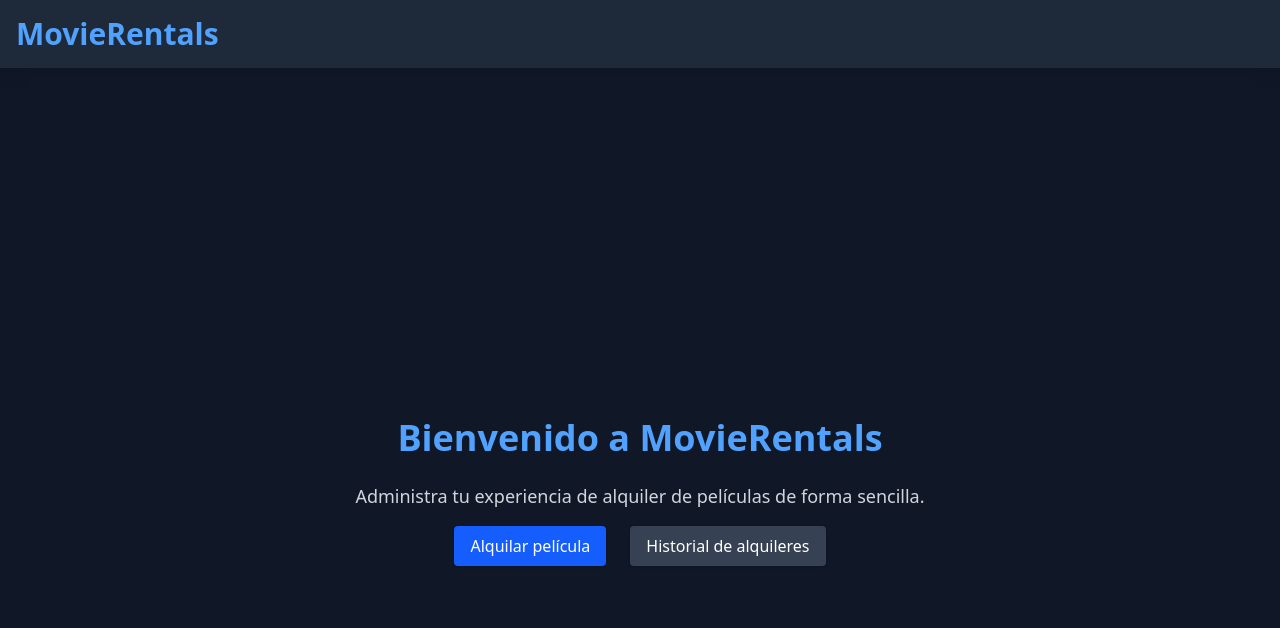
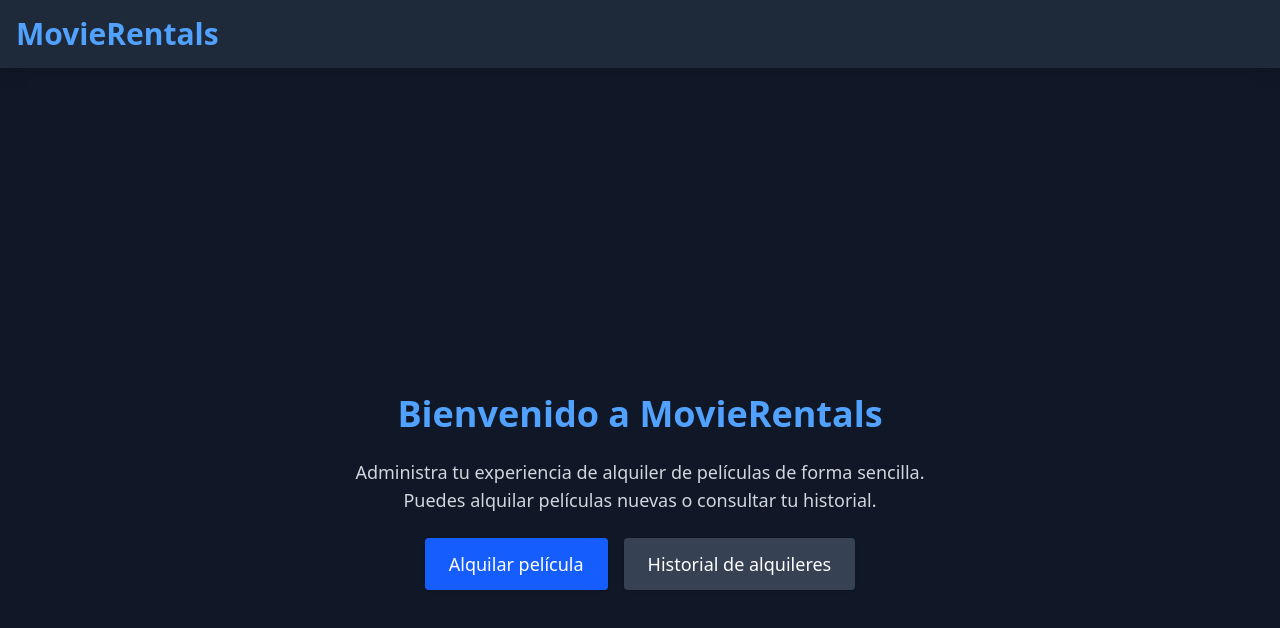
Before and after one commit to TomasDeAndreis1804/sakila-front, a React (Vite) app: page / in a window 1280 px wide. Shown: the top 628 px of the page. Built offline with nearby package versions, Linux system fonts and the light colour scheme.

Commit message:
cambios front

```diff
--- a/src/pages/Home.jsx
+++ b/src/pages/Home.jsx
@@ -2,25 +2,25 @@ import { Link } from "react-router-dom";
 
 const Home = () => {
   return (
-    <div className="flex flex-col items-center justify-center min-h-screen bg-gray-900 text-white">
+    <div className="flex flex-col items-center justify-center min-h-screen bg-gray-900 text-white px-4 text-center">
       <h1 className="text-4xl font-bold text-blue-400 mb-6">Bienvenido a MovieRentals</h1>
-      <p className="text-lg text-gray-300 text-center max-w-xl mb-4">
-        Administra tu experiencia de alquiler de películas de forma sencilla.
+      <p className="text-lg text-gray-300 max-w-xl mb-6">
+        Administra tu experiencia de alquiler de películas de forma sencilla. Puedes alquilar películas nuevas o consultar tu historial.
       </p>
-      <nav className="flex space-x-6">
+      <div className="flex flex-col sm:flex-row gap-4">
         <Link
           to="/rental"
-          className="px-4 py-2 bg-blue-600 hover:bg-blue-500 rounded shadow text-white"
+          className="px-6 py-3 bg-blue-600 hover:bg-blue-500 rounded shadow text-white text-lg transition"
         >
           Alquilar película
         </Link>
         <Link
           to="/history"
-          className="px-4 py-2 bg-gray-700 hover:bg-gray-600 rounded shadow text-white"
+          className="px-6 py-3 bg-gray-700 hover:bg-gray-600 rounded shadow text-white text-lg transition"
         >
           Historial de alquileres
         </Link>
-      </nav>
+      </div>
     </div>
   );
 };
--- a/src/pages/MovieRental.jsx
+++ b/src/pages/MovieRental.jsx
@@ -1,4 +1,5 @@
 import { useState } from "react";
+import { Link } from "react-router-dom";
 
 const MovieRental = () => {
   const [movieName, setMovieName] = useState("");
@@ -15,23 +16,23 @@ const MovieRental = () => {
     <div className="min-h-screen bg-gray-900 text-white p-6 flex flex-col items-center">
       <h1 className="text-3xl font-bold text-blue-400 mb-4">Alquiler de Películas</h1>
 
-      <div className="flex mb-6 w-full max-w-md">
+      <div className="flex flex-col sm:flex-row mb-6 w-full max-w-md gap-2">
         <input
           type="text"
           placeholder="Nombre de la película"
           value={movieName}
           onChange={(e) => setMovieName(e.target.value)}
-          className="flex-grow p-2 rounded-l bg-gray-800 text-white border border-gray-600 focus:outline-none"
+          className="flex-grow p-2 rounded bg-gray-800 text-white border border-gray-600 focus:outline-none"
         />
         <button
           onClick={handleRent}
-          className="bg-blue-600 hover:bg-blue-500 px-4 py-2 rounded-r text-white font-semibold"
+          className="bg-blue-600 hover:bg-blue-500 px-4 py-2 rounded text-white font-semibold"
         >
           Alquilar
         </button>
       </div>
 
-      <div className="w-full max-w-md">
+      <div className="w-full max-w-md mb-6">
         <h2 className="text-2xl font-semibold text-gray-300 mb-2">Películas alquiladas:</h2>
         <ul className="list-disc list-inside text-gray-200 space-y-1">
           {rentedMovies.map((movie, index) => (
@@ -39,6 +40,13 @@ const MovieRental = () => {
           ))}
         </ul>
       </div>
+
+      <Link
+        to="/history"
+        className="px-6 py-3 bg-gray-700 hover:bg-gray-600 rounded shadow text-white text-lg transition"
+      >
+        Ver historial de alquileres
+      </Link>
     </div>
   );
 };
--- a/src/pages/RentalHistory.jsx
+++ b/src/pages/RentalHistory.jsx
@@ -1,4 +1,5 @@
 import { useState } from "react";
+import { Link } from "react-router-dom";
 
 const RentalHistory = () => {
   const [history, setHistory] = useState([
@@ -10,11 +11,17 @@ const RentalHistory = () => {
   return (
     <div className="min-h-screen bg-gray-900 text-white p-6 flex flex-col items-center">
       <h1 className="text-3xl font-bold text-blue-400 mb-4">Historial de Alquileres</h1>
-      <ul className="list-disc list-inside text-gray-300 space-y-1">
+      <ul className="list-disc list-inside text-gray-300 space-y-1 mb-6">
         {history.map((movie, index) => (
           <li key={index}>{movie}</li>
         ))}
       </ul>
+      <Link
+        to="/rental"
+        className="px-6 py-3 bg-blue-600 hover:bg-blue-500 rounded shadow text-white text-lg"
+      >
+        Alquilar otra película
+      </Link>
     </div>
   );
 };
```
